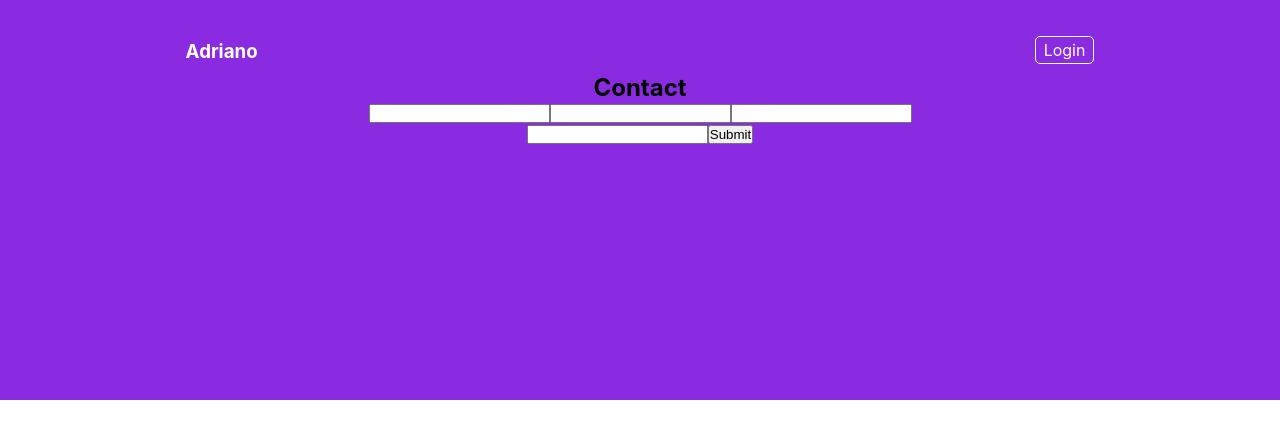
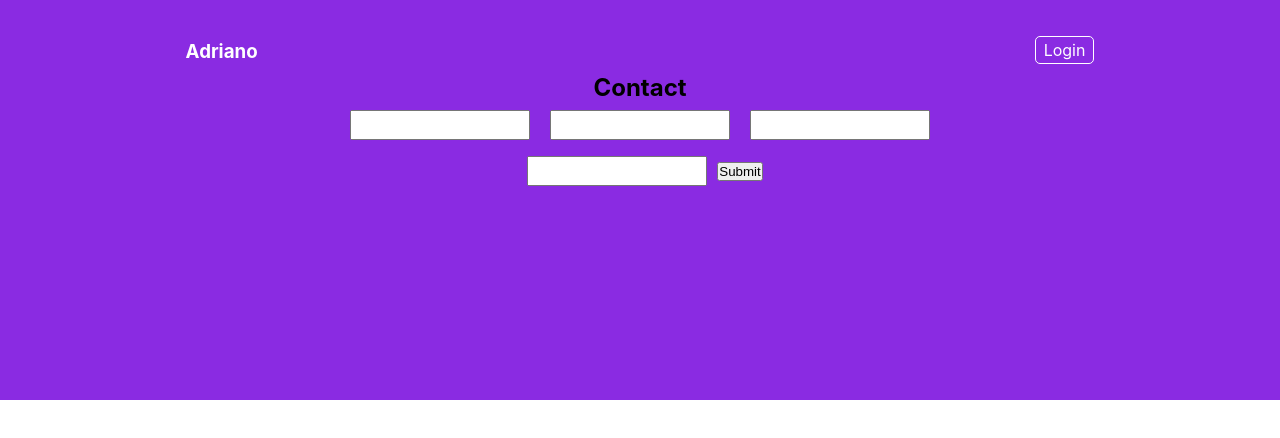
Before and after one commit to ADRIANOANIMUS/landingPage, a React (Create React App) app in the folder projeto/: page / in a window 1280 px wide. Shown: the top 438 px of the page. Built offline with nearby package versions, Linux system fonts and the light colour scheme.

Commit message:
Create and edit  "form Input"

```diff
--- a/projeto/src/App.css
+++ b/projeto/src/App.css
@@ -46,3 +46,10 @@
   margin: 10px auto;
   text-align: center;
 }
+
+.form input[type=text]{
+width: 30%;
+justify-content: space-around;
+height: 30px;
+margin: 8px 10px;
+}
```
